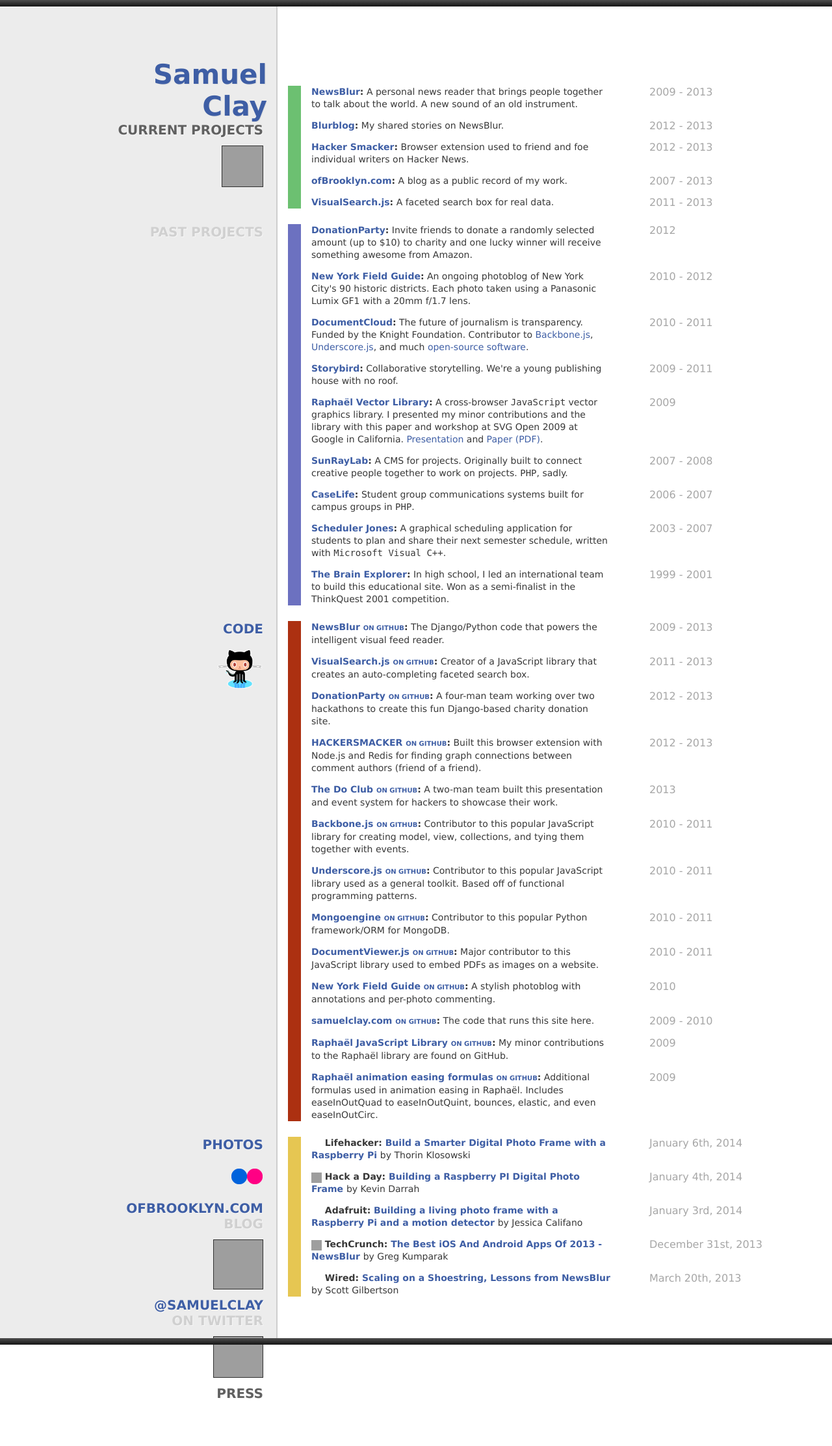
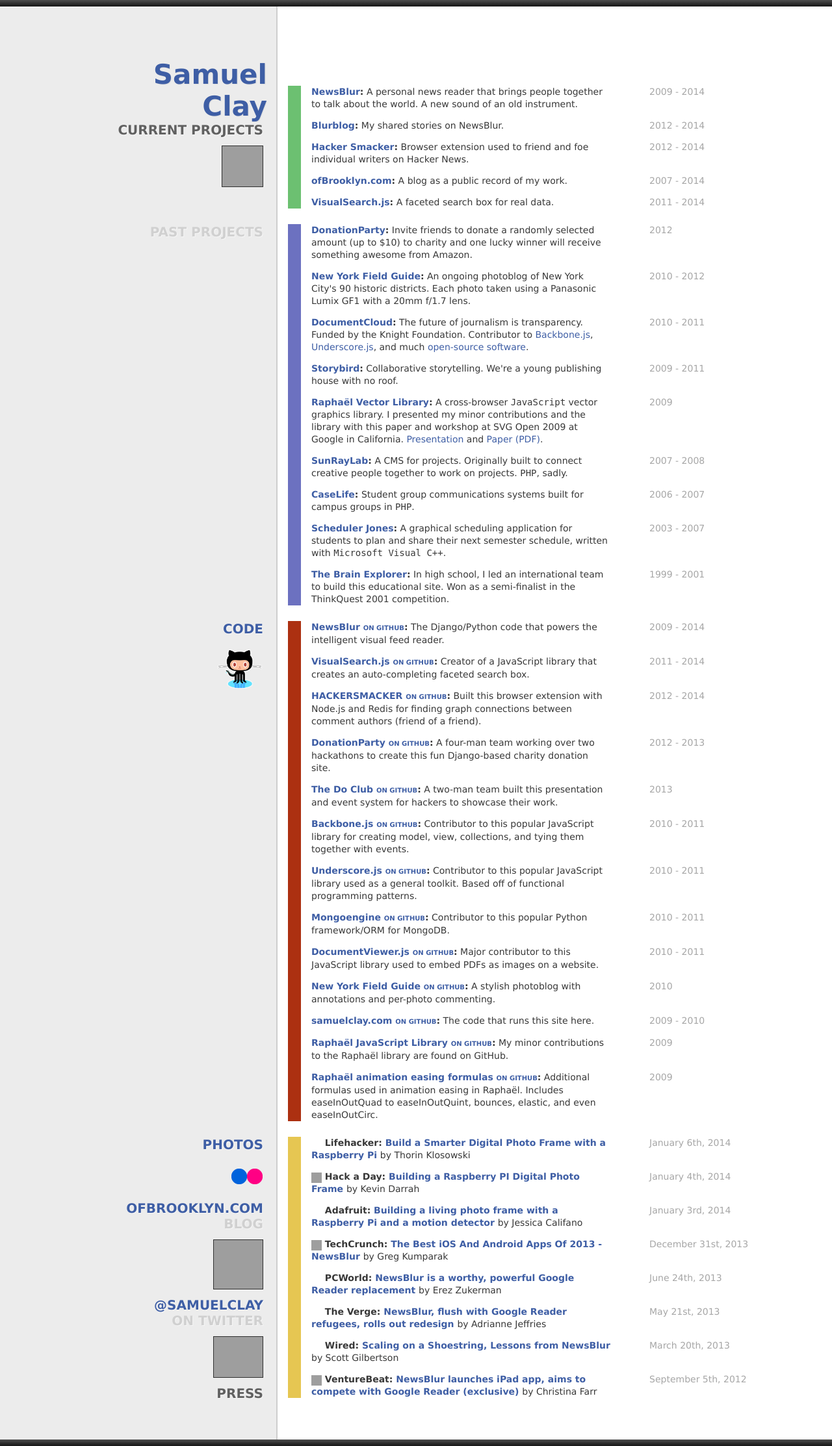
Before and after one commit to samuelclay/samuelclay, a Django app: template templates/index.html in a window 1280 px wide. Shown: the whole page at 65% size. Before the commit the page ends 2153 px from the top, so only its background shows below. Run offline with Django 3.2, Linux system fonts and the light colour scheme; the template is opened without the code that fills it, so the values that code supplies are empty; parts of the project's set-up code (start-up, migrations or seed data) failed here and were passed over; grey boxes are pictures that could not be loaded.

Commit message:
Adding more press.

```diff
--- a/com/views.py
+++ b/com/views.py
@@ -89,6 +89,7 @@ def _fetch_and_parse_twitter():
         fixed_tweets.append({
             'relative_created_at': "%s ago" % relative_timesince(tweet.created_at),
             'text': tweet.text,
+            'id': tweet.id,
         })
 
     return fixed_tweets
--- a/media/styles/global.css
+++ b/media/styles/global.css
@@ -14,7 +14,8 @@ a, a:visited, a:link {
 
 a:hover,
 .header.hover .header-text a,
-.name-header a:hover {
+.name-header a:hover,
+.content small a:hover {
     color: #162464;
 }
 /* http://orderedlist.com/articles/thining-text-in-safari-under-snow-leopard */
@@ -218,12 +219,13 @@ small {
      left: 520px;
      top: 0;
      width: 180px;
-     color: #A6A6A6;
 /*     text-transform: uppercase;*/
-    font-size: 16px;
+    font-size: 14px;
 /*     line-height: 24px;*/
 }
-
+small, small a, small a:link, small a:visited {
+     color: #A6A6A6;
+}
 .github {
     text-transform: uppercase;
     font-size: 10px;
--- a/templates/index.html
+++ b/templates/index.html
@@ -23,27 +23,27 @@
         <ul>
             <li>
                 <strong><a href="http://www.newsblur.com">NewsBlur</a>:</strong> A personal news reader that brings people together to talk about the world. A new sound of an old instrument.
-                <small>2009 - 2013</small>
+                <small>2009 - 2014</small>
             </li>
             <li>
                 <strong><a href="http://samuel.newsblur.com">Blurblog</a>:</strong> My shared stories on NewsBlur.
-                <small>2012 - 2013</small>
+                <small>2012 - 2014</small>
             </li>
             {# <li> #}
             {#     <strong><a href="http://www.turntouch.com">The Do Club</a>:</strong> <i>Secret project in the works...</i> #}
-            {#     <small>2013</small> #}
+            {#     <small>2014</small> #}
             {# </li> #}
             <li>
                 <strong><a href="https://github.com/samuelclay/HACKERSMACKER">Hacker Smacker</a>:</strong> Browser extension used to friend and foe individual writers on Hacker News.
-                <small>2012 - 2013</small>
+                <small>2012 - 2014</small>
             </li>
             <li>
                 <strong><a href="http://www.ofbrooklyn.com">ofBrooklyn.com</a>:</strong> A blog as a public record of my work.
-                <small>2007 - 2013</small>
+                <small>2007 - 2014</small>
             </li>
             <li>
                 <strong><a href="http://documentcloud.github.com/visualsearch">VisualSearch.js</a>:</strong> A faceted search box for real data.
-                <small>2011 - 2013</small>
+                <small>2011 - 2014</small>
             </li>
         </ul>
     </div>
@@ -117,18 +117,18 @@
         <ul>
             <li>
                 <strong><a href="http://github.com/samuelclay/newsblur">NewsBlur <span class="github">on GitHub</span></a>:</strong> The Django/Python code that powers the intelligent visual feed reader.
-                <small>2009 - 2013</small>
+                <small>2009 - 2014</small>
             </li>
             <li>
                 <strong><a href="http://github.com/documentcloud/visualsearch">VisualSearch.js <span class="github">on GitHub</span></a>:</strong> Creator of a JavaScript library that creates an auto-completing faceted search box.
-                <small>2011 - 2013</small>
+                <small>2011 - 2014</small>
+            </li>
+            <li>
+                <strong><a href="http://github.com/samuelclay/HACKERSMACKER">HACKERSMACKER <span class="github">on GitHub</span></a>:</strong> Built this browser extension with Node.js and Redis for finding graph connections between comment authors (friend of a friend).
+                <small>2012 - 2014</small>
             </li>
             <li>
                 <strong><a href="http://github.com/samuelclay/donationparty">DonationParty <span class="github">on GitHub</span></a>:</strong> A four-man team working over two hackathons to create this fun Django-based charity donation site.
-                <small>2012 - 2013</small>
-            </li>
-            <li>
-                <strong><a href="http://github.com/samuelclay/HACKERSMACKER">HACKERSMACKER <span class="github">on GitHub</span></a>:</strong> Built this browser extension with Node.js and Redis for finding graph connections between comment authors (friend of a friend).
                 <small>2012 - 2013</small>
             </li>
             <li>
@@ -219,7 +219,7 @@
                 <li {% if forloop.last %}class="last"{% endif %}>
                     {{ tweet.text|safe|urlize|linebreaksbr }}
                     <small>
-                      {{ tweet.relative_created_at }}
+                        <a href="https://twitter.com/samuelclay/status/{{ tweet.id }}">{{ tweet.relative_created_at }}</a>
                     </small>
                 </li>
             {% endfor %}
@@ -278,6 +278,28 @@
             </li>
             <li>
                 <strong>
+                    <img src="http://www.pcworld.com/www.idgcsmb.pcw/favicon.ico">
+                    PCWorld:
+                    <a href="http://www.pcworld.com/article/2041011/review-newsblur-is-a-worthy-powerful-google-reader-replacement.html">
+                        NewsBlur is a worthy, powerful Google Reader replacement
+                    </a>
+                </strong>
+                by Erez Zukerman
+                <small>June 24th, 2013</small>
+            </li>
+            <li>
+                <strong>
+                    <img src="http://cdn1.sbnation.com/images/verge/favicon.vc44a54f.ico">
+                    The Verge:
+                    <a href="http://www.theverge.com/2013/5/21/4350208/how-sam-clay-and-newsblur-survived-the-google-reader-shutdown-redesign">
+                        NewsBlur, flush with Google Reader refugees, rolls out redesign
+                    </a>
+                </strong>
+                by Adrianne Jeffries
+                <small>May 21st, 2013</small>
+            </li>
+            <li>
+                <strong>
                     <img src="http://www.wired.com/favicon.ico">
                     Wired:
                     <a href="http://www.webmonkey.com/2013/03/scaling-on-a-shoestring-lessons-from-newsblur/">
@@ -286,6 +308,17 @@
                 </strong>
                 by Scott Gilbertson
                 <small>March 20th, 2013</small>
+            </li>
+            <li>
+                <strong>
+                    <img src="http://0.gravatar.com/blavatar/6a5449d7551fc1e8f149b0920ca4b6f6?s=16">
+                    VentureBeat:
+                    <a href="http://venturebeat.com/2012/09/05/newsblur-ipad/">
+                        NewsBlur launches iPad app, aims to compete with Google Reader (exclusive)
+                    </a>
+                </strong>
+                by Christina Farr
+                <small>September 5th, 2012</small>
             </li>
         </ul>
     </div>
```
